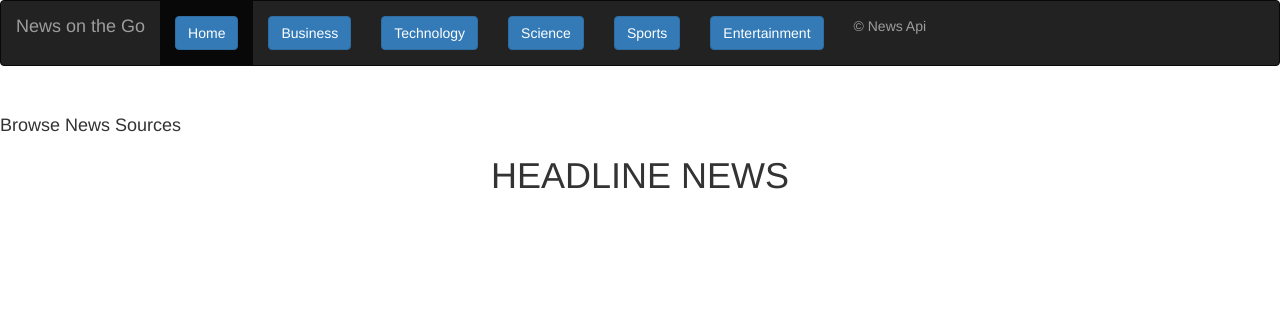
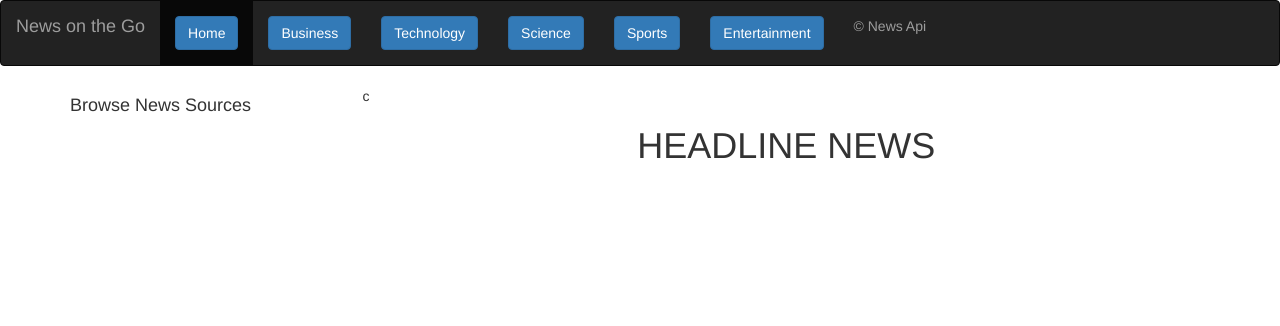
Before and after one commit to brenda-nthenya/news_app, a Python web app: template app/templates/index.html in a window 1280 px wide. Shown: the top 326 px of the page. Run offline with Jinja, Linux system fonts and the light colour scheme; the template is opened without the code that fills it, so the values that code supplies are empty; some libraries are stand-ins or nearby versions.

Commit message:
Corrects layout error

```diff
--- a/app/templates/index.html
+++ b/app/templates/index.html
@@ -1,26 +1,18 @@
 <!-- <h1>my display{{message}}</h1> -->
 {% extends 'base.html'%}
-{% import 'macros.html' as macro %}
-{% block content %}
+
 
 {% block styles%}
     {{ super() }}
     <link rel="stylesheet" href="{{url_for('static',filename='css/index.css')}}">
 {% endblock %}
 
-    <br>
+{% block content %}
 
-    <body>
-
-    <div class="main">
-        <div class="container-fluid">
+  <div class="container">
     <div class="row">
-
-                <div class="col-3">
-                    <div class="card-column">
-                        <div class="card-header">
+      <div class="col-xs-3 col-sm-3 col-md-3 col-lg-3">
         <h4>Browse News Sources</h4>
-                        </div>
         <div class="list-group list-group-flush scrolly">
           <ul>
             {% for source in sources %}
@@ -32,21 +24,20 @@
         </div>
 
       </div>
-                </div>
+      <div class="col-xs-9 col-sm-9 col-md-9 col-lg-9">c
 
-                <div class="col-9">
         <h1 align="center"> HEADLINE NEWS </h3>
-                    <div class="container">
-                        <div class="card-columns">
+          <div class="card">
+            <div class="card-deck">
               {% for headlines in headlines %}
 
-                            <div class="card">
-                                <img class="card" src="{{headlines.image}}" alt="Card image cap" size="100px180">
+              <div class="card" style="width:400px">
+                <img class="card-img-top" src="{{headlines.image}}" class="Card image cap" style="width:400px;height:400px;">
                 <div class="card-body">
                   <h5 class="card-title">{{headlines.author}}</h5>
                   <p class="card-text">{{headlines.description}}</p>
                   <a href="{{headlines.url}}">
-                                        <p class="card-text">Click here for more details!</p>
+                    <p class="card-text">More details!</p>
                   </a>
                 </div>
                 <div class="card-footer">
@@ -56,12 +47,9 @@
               {% endfor %}
             </div>
           </div>
-                </div>
 
       </div>
     </div>
   </div>
 
-    </body>
-
 {% endblock %}
```
Lines whose indentation alone changed are shown as unchanged.
